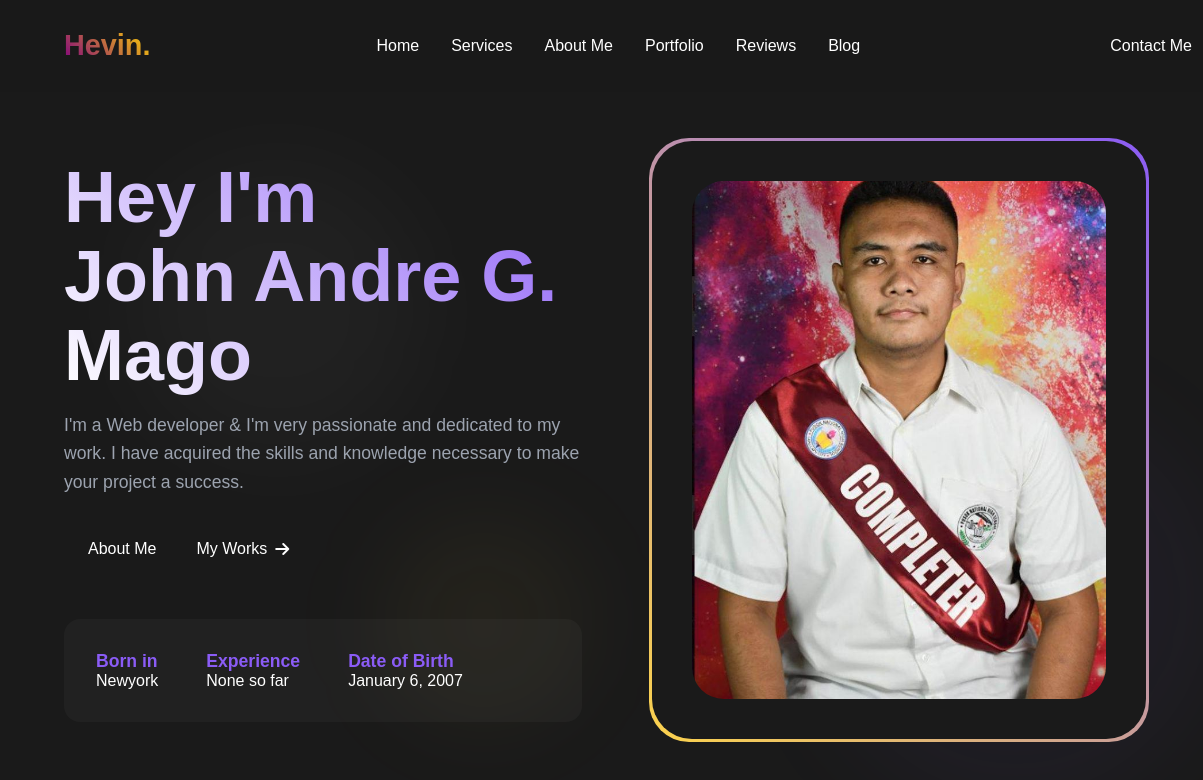
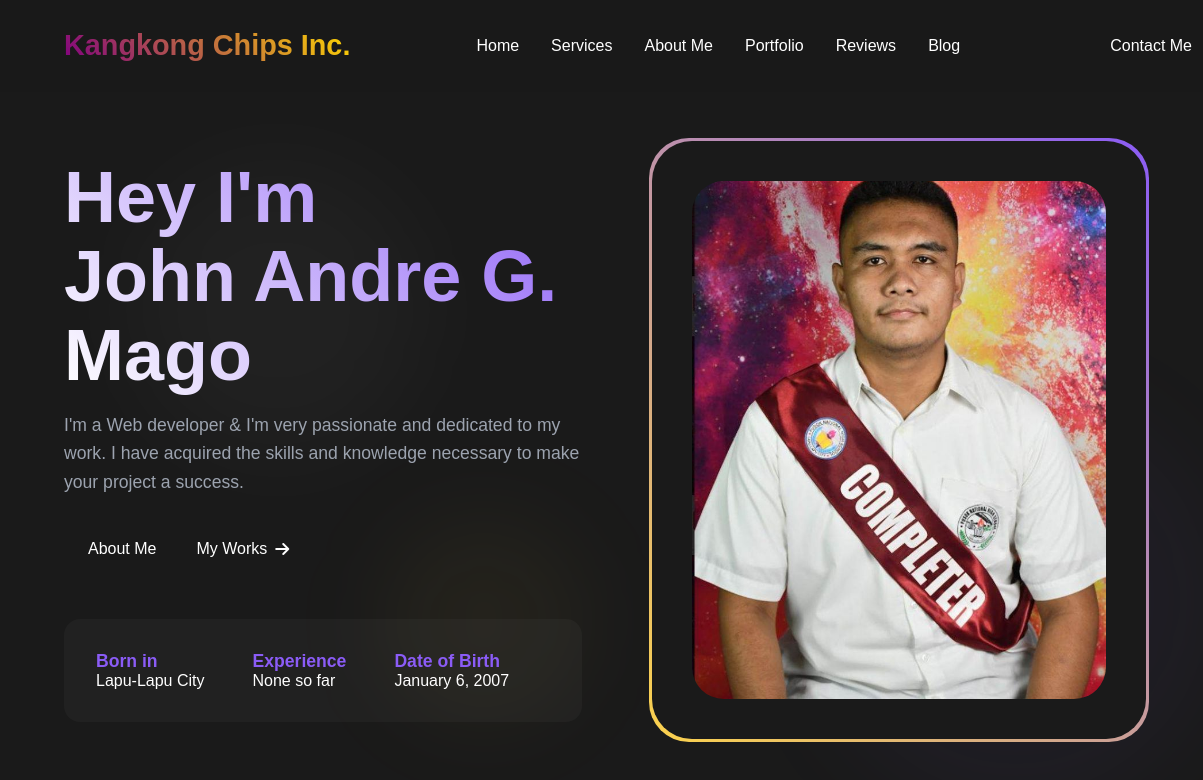
Before and after one commit to white674/white674.github.io, a plain HTML site: page index.html in a window 1280 px wide. Shown: the full height of the page, 0-1203 px from the left. Drawn offline with Linux system fonts and the light colour scheme.

Commit message:
Update index.html

```diff
--- a/index.html
+++ b/index.html
@@ -14,7 +14,7 @@
 
     <nav class="navbar">
 
-        <div class="logo">Hevin.</div>
+        <div class="logo">Kangkong Chips Inc.</div>
 
         <div class="nav-links">
             <a href="#home">Home</a>
@@ -87,7 +87,7 @@
             <div class="info-section">
 
                 <div class="info-item">
-                    <p><strong>Born in</strong><br>Newyork</p>
+                    <p><strong>Born in</strong><br>Lapu-Lapu City</p>
                 </div>
 
                 <div class="info-item">
```
